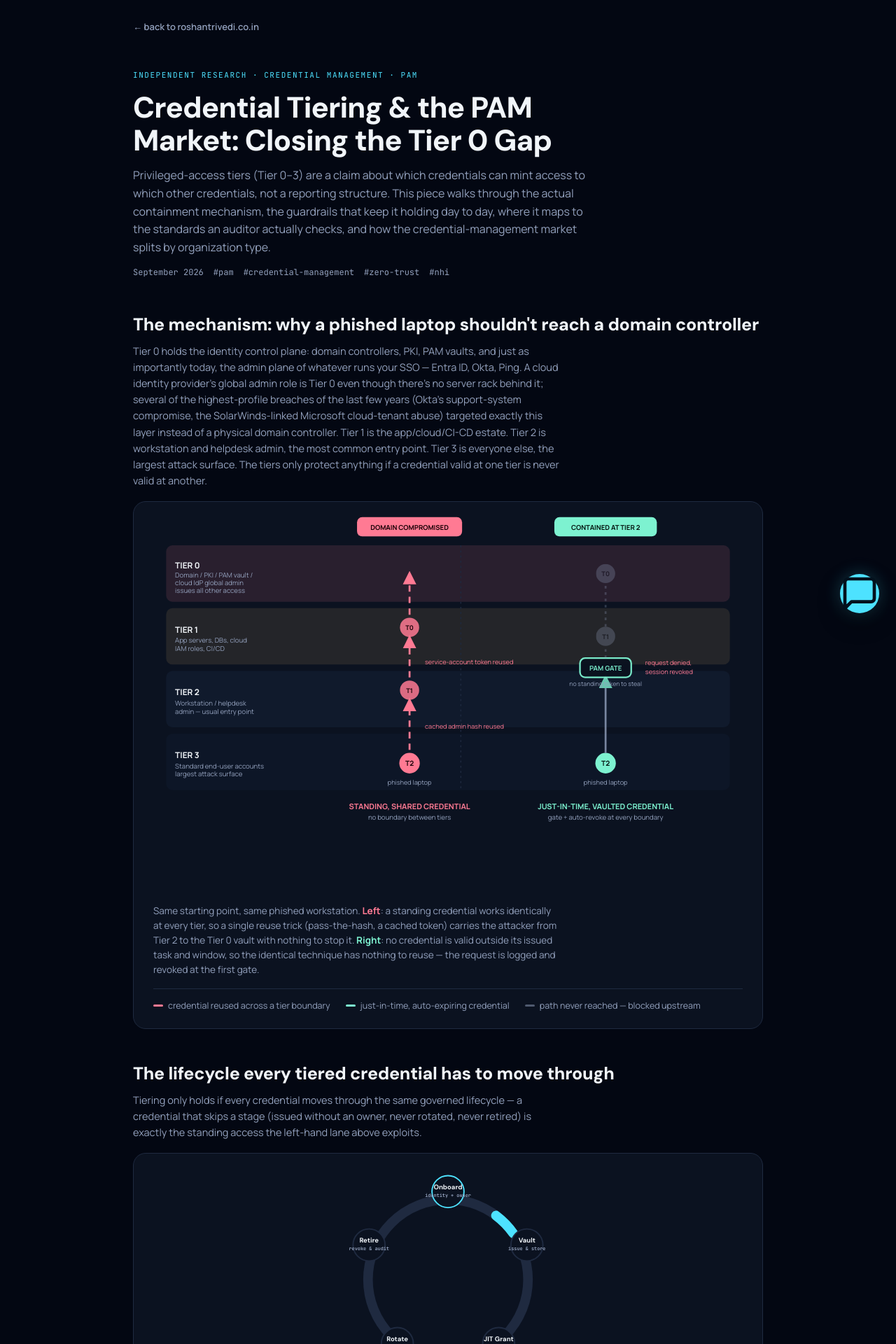
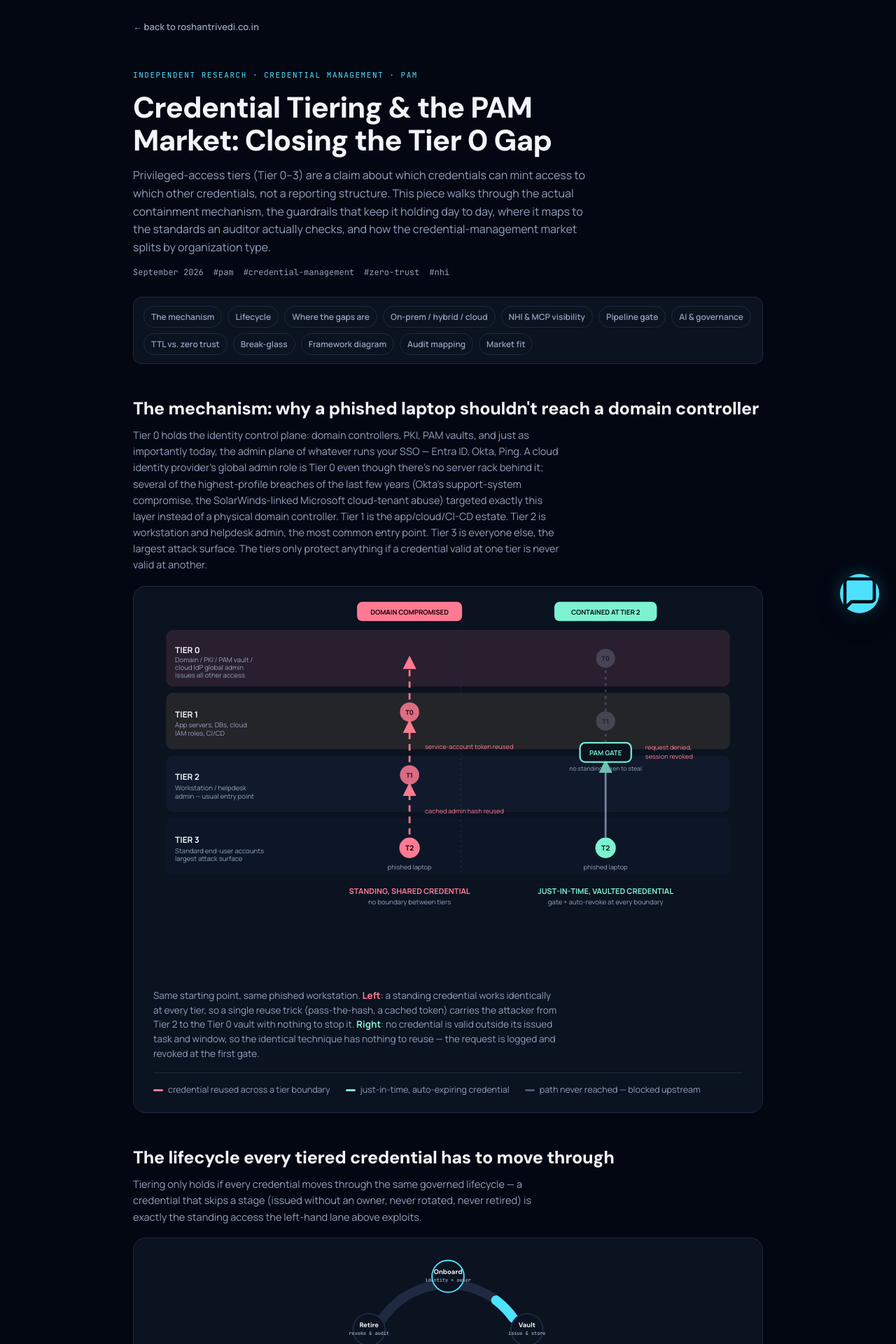
Before and after one commit to trivediroshan1-ui/trivediroshan1-ui.github.io, a Jekyll site: the page case-studies/credential-tiering-model/index.html, which Jekyll copies as it is, in a window 1280 px wide. Shown: the top 1920 px of the page at 70% size. Built offline with Jekyll 4.4.1, drawn with Linux system fonts in a browser that asks for light colours.

Commit message:
Refresh chatbot knowledge for the tiering case study, add in-page jump nav
- Split the chatbot's single stale summary of the credential tiering case
  study into five focused entries (topology, NHI/MCP detection, pipeline
  gate + AI governance + TTL/zero trust, break-glass) so questions about
  the newer sections actually surface the right content, with keywords
  covering Wiz, Clutch Security, MCP, GitGuardian, zero trust, TTL, and
  break-glass
- Added section ids and a sticky-style jump-nav strip under the hero so
  a reader can go straight to any of the page's 12 sections instead of
  scrolling past everything

```diff
--- a/assets/chatbot-data.js
+++ b/assets/chatbot-data.js
@@ -11,7 +11,39 @@ window.SITE_QA = [
     url: "/case-studies/credential-tiering-model/",
     keywords: ["tier 0", "tier 1", "tier 2", "tier 3", "credential tiering", "tiering model", "privileged access tiering", "pam market", "which pam tool", "best pam tool", "cyberark", "delinea", "beyondtrust", "strongdm vs", "gartner magic quadrant pam"],
     answer:
-      "\"Credential Tiering & the PAM Market: Closing the Tier 0 Gap\" is an independent research piece with an animated diagram showing why Tier 0 (domain/PKI/PAM vault), Tier 1 (app/cloud/CI-CD), Tier 2 (workstation/helpdesk) and Tier 3 (end users) are a containment mechanism, not an org chart — comparing a standing shared credential (which lets an attacker walk from a phished Tier 2 laptop to a Tier 0 domain compromise) against a Just-in-Time vaulted credential (contained at the first PAM gate). It maps common gaps at each tier to the tool category that closes them (PAM vaults, CIEM, endpoint privilege management, NHI governance, secrets scanning, IGA), and includes a profile-based market table (large regulated enterprise, mid-market, cloud-native/DevOps-first, SMB) matching organization type to the audit/compliance-vs-cost trade-off of tools like CyberArk, Delinea, BeyondTrust, StrongDM, Teleport, Wiz and others — sourced from Gartner and current vendor comparisons, not vendor endorsement.",
+      "\"Credential Tiering & the PAM Market: Closing the Tier 0 Gap\" is an independent research piece with an animated diagram showing why Tier 0 (domain/PKI/PAM vault/cloud IdP global admin), Tier 1 (app/cloud/CI-CD), Tier 2 (workstation/helpdesk) and Tier 3 (end users) are a containment mechanism, not an org chart — comparing a standing shared credential (which lets an attacker walk from a phished Tier 2 laptop to a Tier 0 domain compromise) against a Just-in-Time vaulted credential (contained at the first PAM gate). It maps common gaps at each tier to the tool category that closes them, covers deployment topology (on-prem, hybrid, cloud-transitioning), non-human-identity and MCP-server visibility, secrets-in-code pipeline gating, where AI helps with governance, TTL vs. zero trust, a full break-glass framework, a framework diagram mapping every tool category to the risk it closes, an audit/compliance mapping table (NIST, PCI-DSS, SOX, HIPAA, ISO 27001), and a profile-based market table (large regulated enterprise, mid-market, cloud-native/DevOps-first, SMB) matching organization type to the audit/compliance-vs-cost trade-off of tools like CyberArk, Delinea, BeyondTrust, StrongDM, Teleport, Wiz and others — sourced from Gartner and current vendor comparisons, not vendor endorsement.",
+  },
+  {
+    id: "credential-tiering-topology",
+    title: "Credential tiering: on-prem vs. hybrid vs. cloud-transitioning",
+    url: "/case-studies/credential-tiering-model/",
+    keywords: ["on-prem pam", "hybrid identity", "active directory pam", "entra id tier 0", "okta global admin", "cloud migration credentials", "migration accounts", "multi-cloud pam"],
+    answer:
+      "The Credential Tiering & the PAM Market piece has a section on how the tiering model changes by deployment topology. On-prem/AD-centric shops usually have Tier 0 limited to domain controllers and the internal CA, with the vault delegating through AD's own RBAC rather than replacing it — the slow part of rollout is legacy apps hard-coded to a static service-account password. Fully hybrid orgs (AD + Entra ID/Okta + multi-cloud) end up with two Tier 0 control planes that are rarely governed by the same process, and the real drift shows up in the sync lag between them. Cloud-transitioning orgs create temporary dual-running migration accounts that outlive the migration and often carry broad standing access to ease the cutover — the fix is giving every migration credential an expiry date at creation, not adding it to a cleanup backlog later.",
+  },
+  {
+    id: "credential-tiering-nhi-detection",
+    title: "Finding NHIs, shadow accounts and MCP server risk (Wiz, Clutch Security)",
+    url: "/case-studies/credential-tiering-model/",
+    keywords: ["wiz security", "clutch security", "nhi discovery", "shadow accounts", "mcp server security", "mcp misuse", "ai agent credentials", "non-human identity", "ciem"],
+    answer:
+      "The case study covers what a PAM vault alone can't see: shadow admin accounts, forgotten service accounts, and AI agents/MCP servers holding their own standing credentials. Wiz builds a cloud security graph correlating IAM roles, network exposure and workload data to find effective-permission combinations a single-policy review misses — like a Tier 1 service role that becomes an effective Tier 0 path only when paired with a public-facing workload. Clutch Security is purpose-built for non-human-identity inventory: every API key, service account and workload identity across cloud and SaaS, aged and risk-scored, with orphaned ones flagged automatically. The piece treats MCP servers as a new instance of the same service-account problem — a standing credential any agent can invoke at any hour — and argues they should be inventoried, owned, scoped and time-boxed exactly like a service account, cross-linking to the site's agentic AI identity governance, AI agent credential sharing, and MCP human approval gateway work.",
+  },
+  {
+    id: "credential-tiering-pipeline-and-ai",
+    title: "Secrets pipeline gating, AI for governance, and TTL vs. zero trust",
+    url: "/case-studies/credential-tiering-model/",
+    keywords: ["secret scanning pipeline", "gitguardian", "gitleaks", "trufflehog", "pre-merge scan", "ai governance", "ai identity risk", "ttl authentication", "zero trust vs ttl", "just in time vs zero trust"],
+    answer:
+      "Two more sections in the Credential Tiering piece: a four-step walkthrough of how a hardcoded secret actually gets stopped (commit, pre-merge scan in a required pipeline stage like GitHub Actions/GitLab CI/Jenkins/Vela, build blocked outright rather than just flagged, fix and rotate) — the point being where the scanner sits (GitGuardian, TruffleHog, Gitleaks) matters more than which one you pick. And a section on AI and governance: AI is genuinely useful for pattern-matching access anomalies, pre-filling certification decisions with usage evidence, and drafting JIT justifications — but the AI agent doing that analysis needs its own credential tiered, scoped and time-boxed too, or it becomes its own Tier 0/1 risk. On TTL vs. zero trust, the piece argues it's not a real choice — TTL is one control inside zero trust, not an alternative — and recommends TTL/JIT everywhere as the baseline, with continuous device/behavioral verification layered on top specifically at Tier 0 and the break-glass path.",
+  },
+  {
+    id: "credential-tiering-breakglass",
+    title: "The break-glass access framework (animated diagram)",
+    url: "/case-studies/credential-tiering-model/",
+    keywords: ["break glass access", "emergency access process", "break glass framework", "break glass steps", "pam gate failure", "emergency credential"],
+    answer:
+      "The Credential Tiering piece has a full break-glass section with its own animated six-stage framework diagram: trigger conditions defined in advance, invocation logged (requester + reason) before access is granted, access that's narrower in scope but shorter in duration than a normal JIT grant, full session recording, a second approver notified the moment it's invoked (a notification, not a blocking step), and forced credential rotation the instant the session ends whether or not it was used. The piece argues the PAM gate itself is a single point of failure and break-glass is the deliberately narrow path for that — and that if break-glass gets used often enough to feel routine, that's a sign the standing JIT process is missing a legitimate use case, not evidence the process is working. The dedicated break-glass access case study goes further into the design.",
   },
   {
     id: "about",
--- a/case-studies/credential-tiering-model/index.html
+++ b/case-studies/credential-tiering-model/index.html
@@ -60,6 +60,33 @@
       .back:hover, .back:focus-visible { color: var(--accent); }
 
       header.hero { display: flex; flex-direction: column; gap: 14px; margin-top: 6px; }
+
+      .jump-nav {
+        display: flex;
+        flex-wrap: wrap;
+        gap: 8px;
+        margin-top: -20px;
+        padding: 12px 14px;
+        background: var(--surface);
+        border: 1px solid var(--border);
+        border-radius: 12px;
+      }
+      .jump-nav a {
+        color: var(--muted);
+        font-size: 12px;
+        font-weight: 600;
+        text-decoration: none;
+        padding: 5px 10px;
+        border-radius: 999px;
+        border: 1px solid var(--border);
+        white-space: nowrap;
+      }
+      .jump-nav a:hover, .jump-nav a:focus-visible {
+        color: var(--accent);
+        border-color: var(--accent);
+        outline: none;
+      }
+      section { scroll-margin-top: 20px; }
       .eyebrow {
         font-family: var(--mono);
         font-size: 11px;
@@ -183,7 +210,22 @@
         </div>
       </header>
 
-      <section>
+      <nav class="jump-nav" aria-label="Jump to a section">
+        <a href="#mechanism">The mechanism</a>
+        <a href="#lifecycle">Lifecycle</a>
+        <a href="#gaps">Where the gaps are</a>
+        <a href="#topology">On-prem / hybrid / cloud</a>
+        <a href="#nhi-detection">NHI &amp; MCP visibility</a>
+        <a href="#pipeline-gate">Pipeline gate</a>
+        <a href="#ai-governance">AI &amp; governance</a>
+        <a href="#ttl-vs-zero-trust">TTL vs. zero trust</a>
+        <a href="#break-glass">Break-glass</a>
+        <a href="#framework">Framework diagram</a>
+        <a href="#audit-mapping">Audit mapping</a>
+        <a href="#market">Market fit</a>
+      </nav>
+
+      <section id="mechanism">
         <h2>The mechanism: why a phished laptop shouldn't reach a domain controller</h2>
         <p class="section-sub">Tier 0 holds the identity control plane: domain controllers, PKI, PAM vaults, and just as importantly today, the admin plane of whatever runs your SSO &mdash; Entra ID, Okta, Ping. A cloud identity provider's global admin role is Tier 0 even though there's no server rack behind it; several of the highest-profile breaches of the last few years (Okta's support-system compromise, the SolarWinds-linked Microsoft cloud-tenant abuse) targeted exactly this layer instead of a physical domain controller. Tier 1 is the app/cloud/CI-CD estate. Tier 2 is workstation and helpdesk admin, the most common entry point. Tier 3 is everyone else, the largest attack surface. The tiers only protect anything if a credential valid at one tier is never valid at another.</p>
 
@@ -291,7 +333,7 @@
         </figure>
       </section>
 
-      <section>
+      <section id="lifecycle">
         <h2>The lifecycle every tiered credential has to move through</h2>
         <p class="section-sub">Tiering only holds if every credential moves through the same governed lifecycle &mdash; a credential that skips a stage (issued without an owner, never rotated, never retired) is exactly the standing access the left-hand lane above exploits.</p>
         <figure class="diagram-card" style="text-align:center;">
@@ -331,7 +373,7 @@
         </div>
       </section>
 
-      <section>
+      <section id="gaps">
         <h2>Where most organizations actually have the gap</h2>
         <p class="section-sub">The diagram assumes a PAM gate exists at every boundary. In practice, most organizations have a vault at Tier&nbsp;0 and stop there. Below is what's typically missing at each layer and the category of tool that closes it. Which specific vendor fits is a separate question &mdash; it depends heavily on the organization's profile, covered in the market table further down.</p>
 
@@ -397,7 +439,7 @@
         </div>
       </section>
 
-      <section>
+      <section id="topology">
         <h2>The same model, three different starting points</h2>
         <p class="section-sub">Everything above describes the mechanism. What it takes to actually build depends heavily on the estate it's protecting &mdash; an on-prem shop, a hybrid one, and a company mid-migration to cloud each hit a different wall first.</p>
         <div class="table-wrap">
@@ -434,14 +476,14 @@
         </div>
       </section>
 
-      <section>
+      <section id="nhi-detection">
         <h2>Finding what a vault alone won't show you</h2>
         <p class="section-sub">A vault protects the credentials it knows about. The actual exposure, most of the time, is what was never inventoried in the first place &mdash; shadow admin accounts, forgotten service accounts, and increasingly, AI agents and MCP servers holding their own standing credentials.</p>
         <p class="body-text">Two categories of tooling do different jobs here. <strong style="color:var(--text)">Wiz</strong> builds a cloud security graph that correlates IAM roles, network exposure, and workload data to answer "what can actually reach what" &mdash; including combination paths across accounts and subscriptions that a single-policy review misses entirely, like a Tier 1 service role that becomes an effective Tier 0 path only when paired with a public-facing workload. <strong style="color:var(--text)">Clutch Security</strong> is purpose-built for the non-human-identity inventory itself: every API key, service account, and workload identity across cloud and SaaS, aged and risk-scored, with orphaned ones flagged automatically &mdash; the owner left, the app was decommissioned, the key was never rotated.</p>
         <p class="body-text" style="margin-top:14px;">MCP servers are a new instance of the same old service-account problem. An MCP server typically holds a standing credential to whatever it connects to &mdash; a database, a ticketing system, a cloud account &mdash; and unlike a human user, it can be invoked by any agent that can reach it, at any hour, without the friction of a login. The tooling above should treat every MCP server exactly like a service account: inventoried, owned, scoped, and time-boxed, not implicitly trusted because it's "internal." The <a href="/case-studies/agentic-ai-identity-governance/" style="color:var(--accent);">agentic AI identity governance</a> and <a href="/case-studies/ai-agent-credential-sharing/" style="color:var(--accent);">AI agent credential sharing</a> case studies, and the <a href="/mcp-human-approval-gateway/" style="color:var(--accent);">MCP human approval gateway</a> project, go through what this looks like in practice.</p>
       </section>
 
-      <section>
+      <section id="pipeline-gate">
         <h2>The pipeline gate: how a hardcoded credential actually gets stopped</h2>
         <p class="section-sub">A secret scanner only helps if it sits somewhere it can block a build, not just flag one after the fact.</p>
         <div class="step-strip">
@@ -453,19 +495,19 @@
         <p class="body-text" style="margin-top:16px;">Which scanner does the matching &mdash; GitGuardian, TruffleHog, Gitleaks &mdash; matters less than where it sits. A scanner that only runs nightly against the whole repo tells you a secret leaked days ago; one wired into the pipeline as a required check stops the merge itself. That difference is the entire gap described in the Tier 1 gap-card above.</p>
       </section>
 
-      <section>
+      <section id="ai-governance">
         <h2>Where AI actually helps with governance &mdash; and where it needs the same guardrails</h2>
         <p class="body-text">AI's real value here is pattern-matching at a volume no reviewer can sustain: flagging access that doesn't match a role's normal behavior, pre-filling certification decisions with usage evidence instead of asking a manager to guess, drafting the justification for a JIT request from the ticket it's attached to. None of that replaces the approval decision. It removes the manual work in front of it, so the human decision is actually informed instead of rubber-stamped.</p>
         <p class="body-text" style="margin-top:14px;">Where it stops helping &mdash; and starts becoming its own Tier 0/Tier 1 risk &mdash; is when the AI doing this analysis is itself handed standing, broadly-scoped access to the identity and vault systems it's supposed to be reviewing. That's the same containment principle as the rest of this piece, applied to the tool instead of the person: the agent's own credential needs to be tiered, scoped, and time-boxed too, and its actions need to trace back to a specific run, not a generic service account everyone shares. The <a href="/case-studies/agentic-ai-identity-governance/" style="color:var(--accent);">agentic AI identity governance case study</a> covers this in more depth.</p>
       </section>
 
-      <section>
+      <section id="ttl-vs-zero-trust">
         <h2>Is a TTL enough, or do you need full zero trust?</h2>
         <p class="body-text">This isn't really a choice between two options &mdash; a TTL is one control inside a zero-trust model, not an alternative to it. A time-boxed credential stops access from living forever, but it doesn't stop that access from being misused for the full length of its window if the session itself gets hijacked mid-grant. Zero trust adds continuous verification on top of the timer: device posture, network context, and behavioral signals checked throughout the session, not just at the moment it was issued.</p>
         <p class="body-text" style="margin-top:14px;">Where they genuinely trade off is engineering cost. A TTL is a field on a grant. Continuous verification means plumbing EDR and device-posture signals into every access decision in real time, which is a materially heavier lift. In practice that argues for layering rather than picking one: TTL/JIT as the default baseline everywhere, with continuous verification added specifically at Tier 0 and on the break-glass path, where the cost of a hijacked session is highest. Standing elevation at Tier 2 or Tier 3 rarely justifies that investment on its own &mdash; TTL alone is the pragmatic starting point there, and continuous verification is the maturity step that comes after tiering is already in place, not before it.</p>
       </section>
 
-      <section>
+      <section id="break-glass">
         <h2>The break-glass path, in detail</h2>
         <p class="section-sub">The PAM gate is itself a single point of failure. Break-glass isn't a workaround for that &mdash; it's a separate, deliberately narrower path built to be used rarely and audited every time it is.</p>
 
@@ -538,7 +580,7 @@
         <p class="body-text" style="margin-top:16px;">The stage that gets skipped most often in practice is the post-use justification, written and reviewed within a fixed window after every single invocation. If break-glass is used often enough that this review becomes routine, that's not evidence the process is working &mdash; it's a sign the standing JIT process is missing a legitimate use case that people are routing around instead. The <a href="/case-studies/break-glass-access/" style="color:var(--accent);">break-glass access case study</a> covers the full design in more depth.</p>
       </section>
 
-      <section>
+      <section id="framework">
         <h2>The full picture: which tool answers which risk, and why</h2>
         <p class="section-sub">Every category discussed above mapped to the layer it actually closes.</p>
         <figure class="diagram-card">
@@ -630,7 +672,7 @@
         </figure>
       </section>
 
-      <section>
+      <section id="audit-mapping">
         <h2>Where this maps to what an auditor actually checks</h2>
         <p class="section-sub">Everything above is engineering. This section is what turns it into audit evidence &mdash; the tiering model is a fairly direct answer to specific control requirements most compliance frameworks already ask for.</p>
         <div class="table-wrap">
@@ -673,7 +715,7 @@
         </div>
       </section>
 
-      <section>
+      <section id="market">
         <h2>Matching the market to the organization, not the other way round</h2>
         <p class="section-sub">There's no single best credential-management tool. It depends on org size, regulatory load, and whether the estate is on-prem, cloud-native, or mixed. What shows up consistently across vendor comparisons is a trade-off between <strong style="color:var(--text)">audit/compliance depth and total cost of ownership</strong>. The table below is a profile-based framework, not a ranking.</p>
 
```
